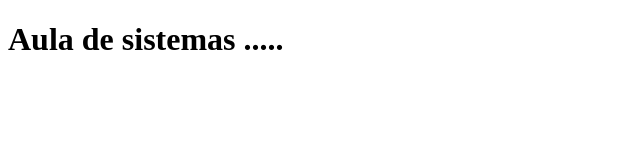
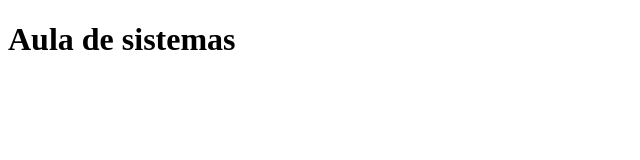
Before and after one commit to VinamarGWS/Sistema-de-Cadastro, a plain HTML site: page index.html in a window 1280 px wide. Shown: the full height of the page, 0-640 px from the left. Drawn offline with Linux system fonts and the light colour scheme.

Commit message:
Update index.html

```diff
--- a/index.html
+++ b/index.html
@@ -7,6 +7,6 @@
     <title>Meus Jogos</title>
 </head>
 <body>
-    <h1>Aula de sistemas .....</h1>
+    <h1>Aula de sistemas </h1>
 </body>
 </html>
```
